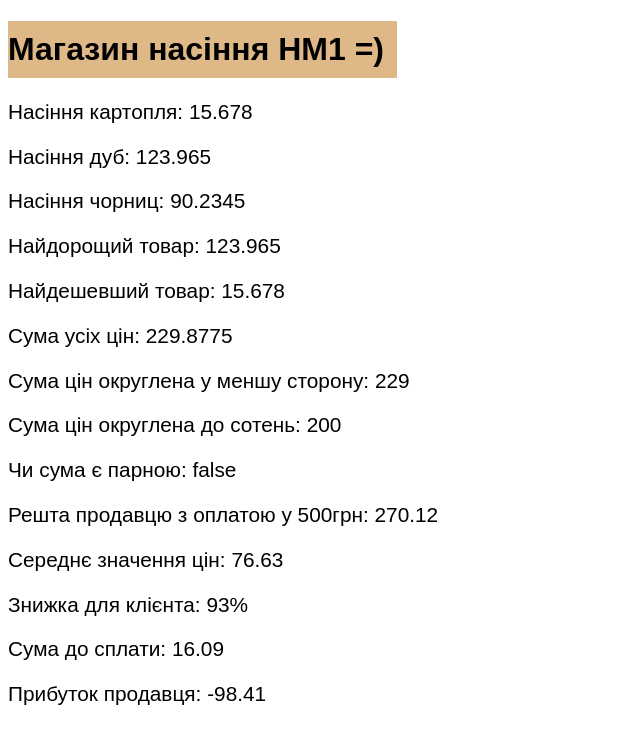
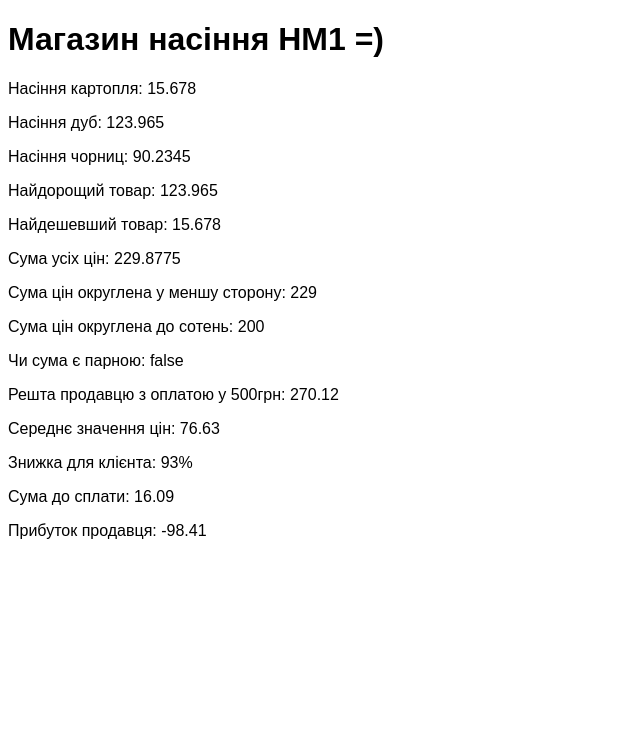
Before and after one commit to paradoxxalua/HW1_Rudakov_Advanced, a plain HTML site: page index.html in a window 1280 px wide. Shown: the whole page, without its empty margins (0-640 px from the left). Drawn offline with Linux system fonts and the light colour scheme.

Commit message:
Update index.html
Edited class to correct

```diff
--- a/index.html
+++ b/index.html
@@ -8,8 +8,8 @@
 </head>
     <body>
         <div>
-            <h1 class="styled1">Магазин насіння HM1 =)</h1>
-            <span id="barvaToHtml" class="styled"></span>
+            <h1>Магазин насіння HM1 =)</h1>
+            <span id="barvaToHtml"></span>
         </div>
         <script src="market.js"></script>
     </body>
```
